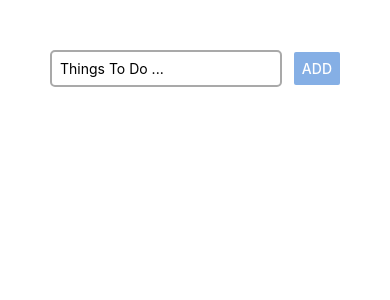
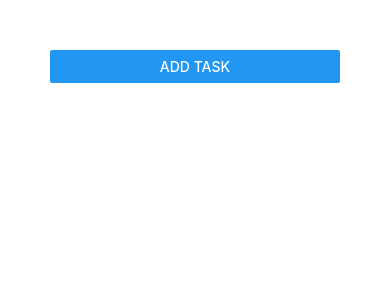
Before and after one commit to philippe76/React-Native-Academind, a React Native app: screen / in a window 390 px wide. Shown: the top 300 px of the page. Built offline with nearby package versions, Linux system fonts and the light colour scheme.

Commit message:
Add Modal component

```diff
--- a/App.js
+++ b/App.js
@@ -1,5 +1,5 @@
 import React, {useState} from 'react';
-import { StyleSheet, View, FlatList } from 'react-native';
+import { StyleSheet, View, FlatList, Button } from 'react-native';
 import uuid from 'react-native-uuid';
 import ListItem from './components/ListItem';
 import Input from './components/Input';
@@ -7,9 +7,11 @@ import Input from './components/Input';
 export default function App() {
 
   const [tasks, setTasks] = useState([]);
+  const [openModal, setOpenModal] = useState(false)
 
   const addHandler = (taskName) => {
     setTasks(prevTasks => [...prevTasks, { id: uuid.v4(), value: taskName }]);
+    setOpenModal(false)
   }
 
   const deleteHandler = (taskId) => {
@@ -18,7 +20,8 @@ export default function App() {
 
   return (
     <View style={styles.container}>
-      <Input addTask={addHandler}/>
+      <Button title='Add Task' onPress={()=>setOpenModal(true)}/>
+      <Input addTask={addHandler} isOpen={openModal}/>
       <FlatList
         data={tasks}
         keyExtractor={(item, index)=> item.id}
--- a/components/Input.js
+++ b/components/Input.js
@@ -1,5 +1,5 @@
 import React, {useState} from 'react';
-import {View, TextInput, Button, StyleSheet } from 'react-native';
+import {View, TextInput, Button, Modal, StyleSheet } from 'react-native';
 
 
 
@@ -13,6 +13,7 @@ const Input = props => {
 
 
     return (
+        <Modal visible={props.isOpen} animationType='slide'>
             <View style={styles.container}>
                 <TextInput
                     placeholder="Things To Do ..."
@@ -25,26 +26,29 @@ const Input = props => {
                     color="#85AFE5"
                     onPress={()=> {
                     props.addTask(inputText);
-                setInputText('')
-                }
-                }/>
+                    setInputText('');
+                    }}
+                />
             </View>
+        </Modal>
     )
 }
 
 
 const styles = StyleSheet.create({
     container: {
+        flex: 1,
         flexDirection: 'row',
-        justifyContent: 'space-between',
-        alignItems: 'center'
+        justifyContent: 'center',
+        alignItems: 'center',
     },
     input: {
         borderColor: 'darkgrey',
         borderWidth: 2,
         borderRadius: 5,
-        padding: 8,
-        width: '80%'
+        padding: 6,
+        width:'70%',
+        marginRight: 10
     }
 })
 
--- a/components/ListItem.js
+++ b/components/ListItem.js
@@ -1,5 +1,5 @@
 import React from 'react';
-import {View, Text, StyleSheet, TouchableOpacity} from 'react-native';
+import {Text, StyleSheet, TouchableOpacity} from 'react-native';
 
 const ListItem = props => {
     return (
```
Lines whose indentation alone changed are shown as unchanged.
